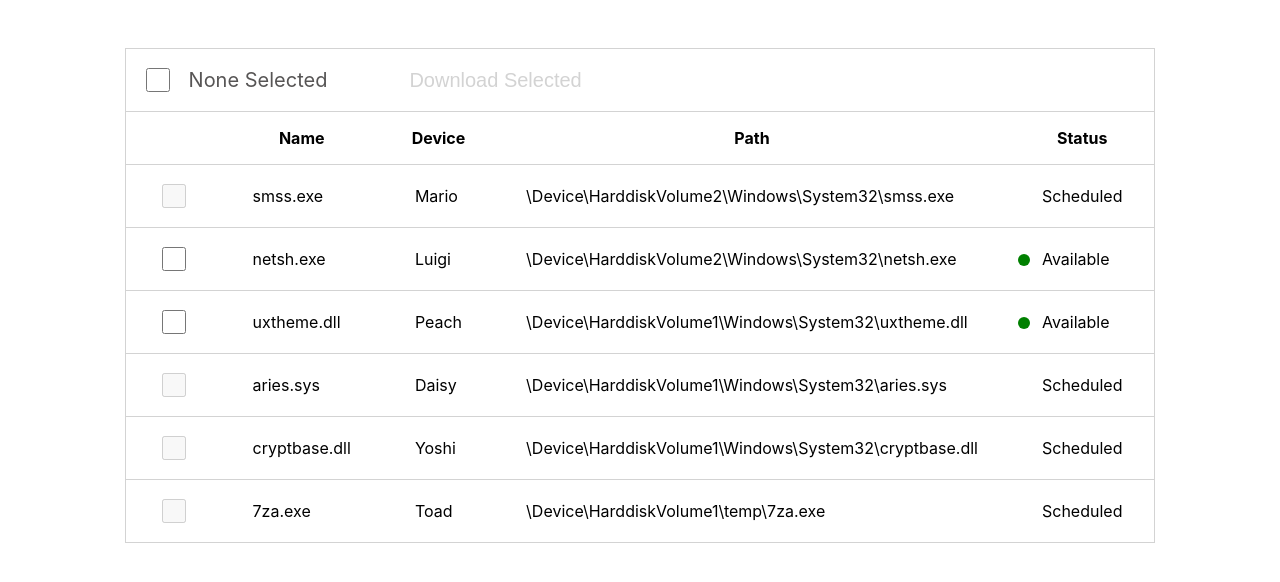
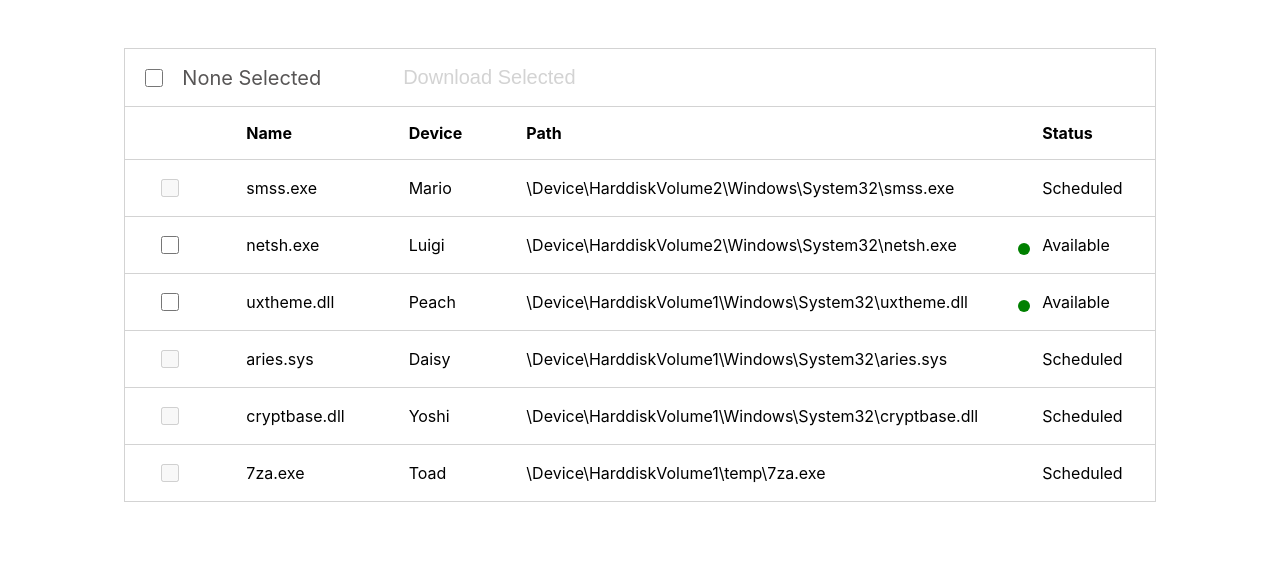
Before and after one commit to HaleyWardo/table-component, a React (Create React App) app: page / in a window 1280 px wide. Shown: the top 582 px of the page. Built offline with nearby package versions, Linux system fonts and the light colour scheme; some icons are missing.

Commit message:
Handle row clicks and add hover styles

```diff
--- a/src/components/Checkbox/Checkbox.css
+++ b/src/components/Checkbox/Checkbox.css
@@ -12,8 +12,8 @@
 
 .checkbox-container input[type="checkbox"] {
   cursor: pointer;
-  height: 24px;
-  width: 24px;
+  height: 18px;
+  width: 18px;
 }
 
 .checkbox-container input[type="checkbox"]:disabled {
--- a/src/components/FileTable/FileTable.tsx
+++ b/src/components/FileTable/FileTable.tsx
@@ -12,6 +12,17 @@ import {
 } from "../Table";
 import "./FileTable.css";
 
+enum Status {
+  "AVAILABLE" = "available",
+  "SCHEDULED" = "scheduled",
+}
+
+enum SelectAllState {
+  "CHECKED" = "checked",
+  "UNCHECKED" = "unchecked",
+  "INDETERMINATE" = "indeterminate",
+}
+
 export interface File {
   name: string;
   device: string;
@@ -22,12 +33,6 @@ export interface File {
 interface DataTableDownloadProps {
   files: File[];
   onDownload?: (selectedFiles: File[]) => void;
-}
-
-enum SelectAllState {
-  "CHECKED" = "checked",
-  "UNCHECKED" = "unchecked",
-  "INDETERMINATE" = "indeterminate",
 }
 
 export const FileTable: React.FC<DataTableDownloadProps> = ({
@@ -41,7 +46,7 @@ export const FileTable: React.FC<DataTableDownloadProps> = ({
 
   React.useEffect(() => {
     const availableFiles = files?.filter(
-      (option) => option.status === "available",
+      (option) => option.status === Status.AVAILABLE,
     );
 
     const isIndeterminate =
@@ -62,14 +67,16 @@ export const FileTable: React.FC<DataTableDownloadProps> = ({
   const handleOnIndeterminateChange = (
     event: React.ChangeEvent<HTMLInputElement>,
   ) => {
-    const availableFiles = files.filter((file) => file.status === "available");
+    const availableFiles = files.filter(
+      (file) => file.status === Status.AVAILABLE,
+    );
 
-    // If it is checked, check all options
+    // If select all is checked, check all options
     if (event.target.checked && selectedFiles.length >= 0) {
       setSelectedFiles(availableFiles);
     }
 
-    // If it is unchecked, uncheck all options
+    // If select all is unchecked, uncheck all options
     if (
       !event.target.checked &&
       selectedFiles.length === availableFiles.length
@@ -78,18 +85,14 @@ export const FileTable: React.FC<DataTableDownloadProps> = ({
     }
   };
 
-  const handleOnChange = (
-    event: React.ChangeEvent<HTMLInputElement>,
-    file: File,
-  ) => {
+  const handleToggleChecked = (checked: boolean, file: File) =>
     setSelectedFiles((previousFiles: File[]) => {
-      if (event.target.checked) {
+      if (checked) {
         return [...previousFiles, file];
       } else {
         return previousFiles?.filter((prevFile) => prevFile !== file);
       }
     });
-  };
 
   return (
     <div className="fileTable-container">
@@ -127,14 +130,29 @@ export const FileTable: React.FC<DataTableDownloadProps> = ({
 
         <TableBody>
           {!!files.length ? (
-            files.map((file) => (
-              <TableRow key={file.name}>
+            files.map((file) => {
+              const checked = selectedFiles.includes(file);
+              const isAvailable = file.status === Status.AVAILABLE;
+
+              return (
+                <TableRow
+                  key={file.name}
+                  onClick={
+                    isAvailable
+                      ? () => handleToggleChecked(!checked, file)
+                      : undefined
+                  }
+                >
                   <TableDataCell>
                     <Checkbox
                       aria-label={`Select ${file.name}`}
-                    checked={selectedFiles.includes(file)}
-                    disabled={file.status !== "available"}
-                    onChange={(event) => handleOnChange(event, file)}
+                      checked={checked}
+                      disabled={!isAvailable}
+                      onChange={(event) =>
+                        handleToggleChecked(event.target.checked, file)
+                      }
+                      // Stop row click event from being called
+                      onClick={(event) => event.stopPropagation()}
                     />
                   </TableDataCell>
                   <TableDataCell>{file.name}</TableDataCell>
@@ -144,7 +162,8 @@ export const FileTable: React.FC<DataTableDownloadProps> = ({
                     {file.status}
                   </TableDataCell>
                 </TableRow>
-            ))
+              );
+            })
           ) : (
             <TableRow>
               <TableDataCell colSpan={5}>No files found</TableDataCell>
--- a/src/components/Table/TableHead.css
+++ b/src/components/Table/TableHead.css
@@ -1,3 +1,4 @@
 th {
-  padding: 1rem;
+  text-align: start;
+  padding: 1rem 2rem 1rem 2rem;
 }
--- a/src/components/Table/TableRow.css
+++ b/src/components/Table/TableRow.css
@@ -2,6 +2,10 @@ tr {
   border: 1px solid lightgray;
 }
 
-tr:last-of-type {
-  border-radius: 100%;
+tr:hover {
+  background-color: #f0f0f0;
 }
+
+.tableRow-interactive {
+  cursor: pointer;
+}
--- a/src/components/Table/TableRow.tsx
+++ b/src/components/Table/TableRow.tsx
@@ -6,5 +6,14 @@ interface TableRowProps extends React.ComponentPropsWithoutRef<"tr"> {
 
 export const TableRow: React.FC<TableRowProps> = ({
   children,
+  onClick,
   ...restProps
-}) => <tr {...restProps}>{children}</tr>;
+}) => (
+  <tr
+    className={onClick ? "tableRow-interactive" : undefined}
+    onClick={onClick}
+    {...restProps}
+  >
+    {children}
+  </tr>
+);
```
Lines whose indentation alone changed are shown as unchanged.
